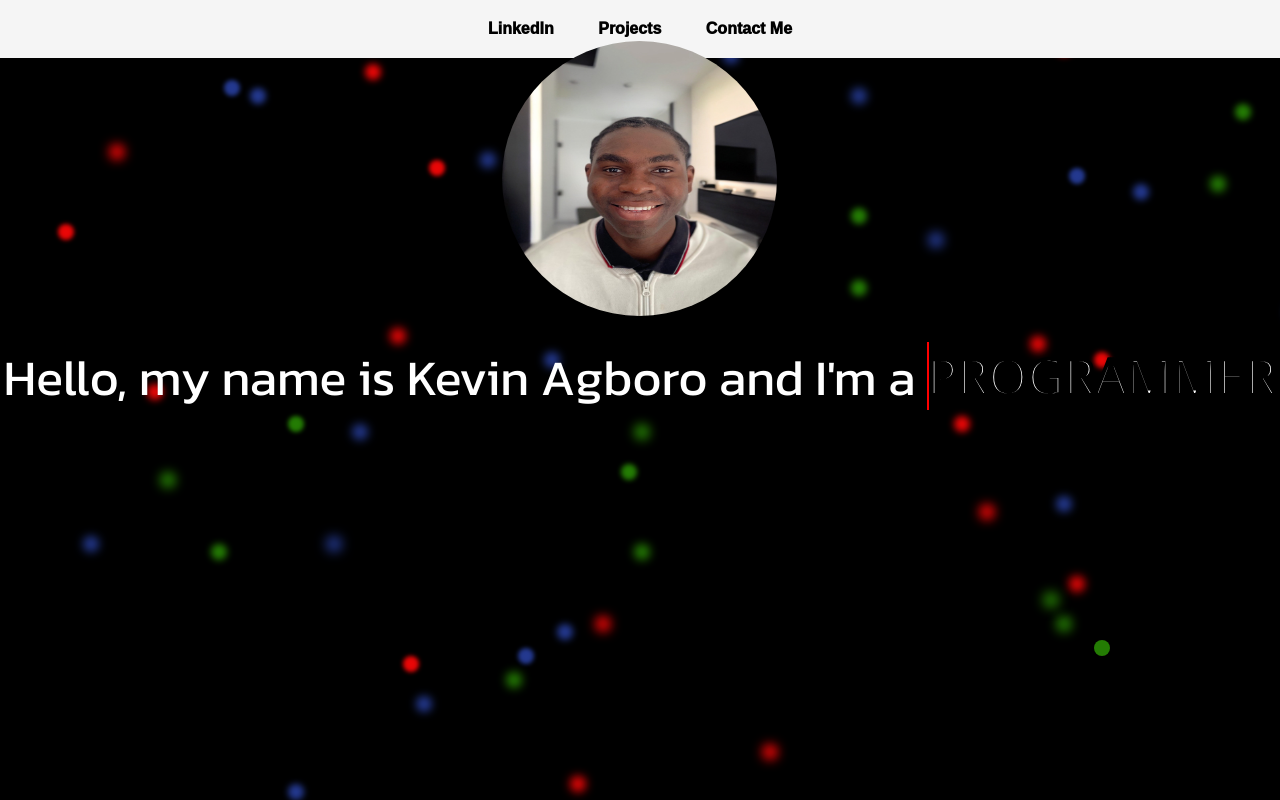
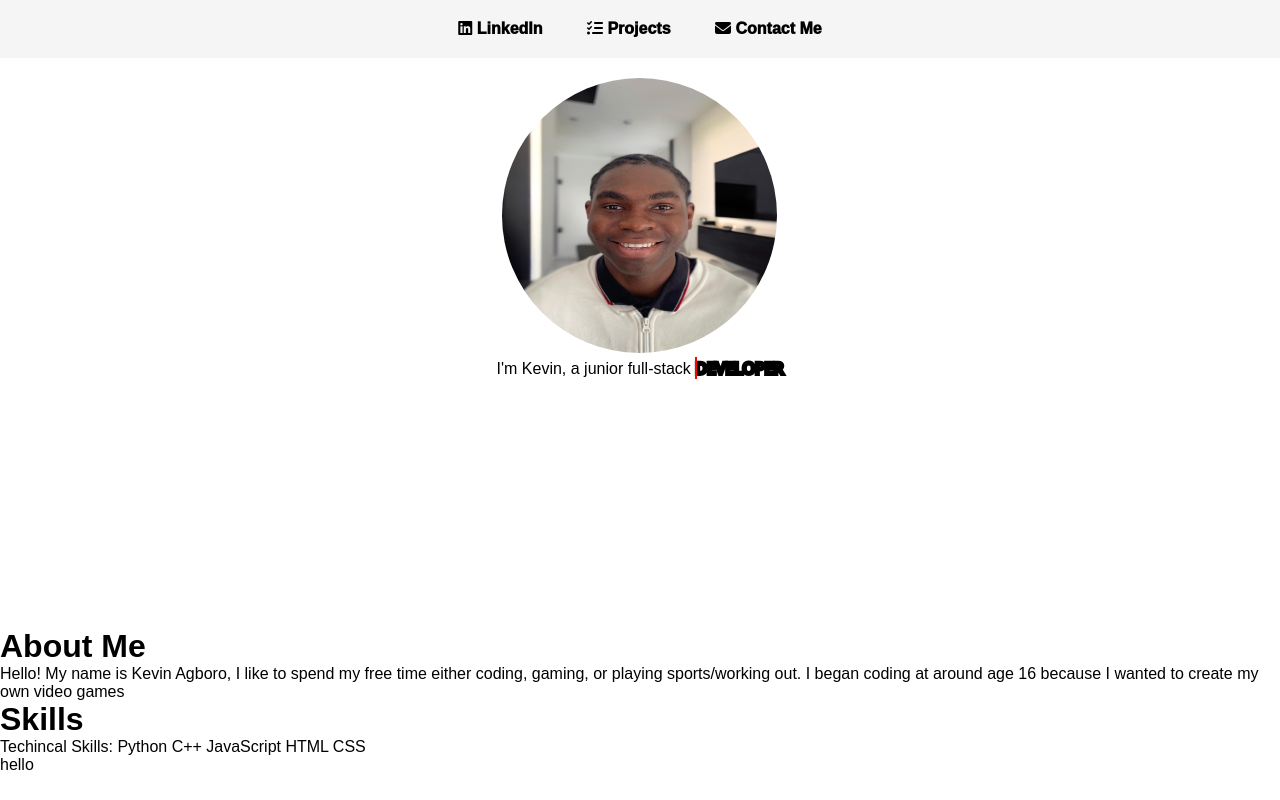
Before and after one commit to Kevin-Agboro/Personal-Website, a plain HTML site: page index.html in a window 1280 px wide. Drawn offline with Linux system fonts and the light colour scheme.

Commit message:
Update index.html

```diff
--- a/index.html
+++ b/index.html
@@ -7,26 +7,38 @@
     <title>Kevin Agboro</title>
     <link rel="preconnect" href="https://fonts.googleapis.com">
     <link rel="preconnect" href="https://fonts.gstatic.com" crossorigin>
-    <link href="https://fonts.googleapis.com/css2?family=Kanit:wght@400&display=swap" rel="stylesheet">
+    <link href="https://fonts.googleapis.com/css2?family=Poppins:ital,wght@0,100;0,200;0,300;0,400;0,500;0,600;0,700;0,800;0,900;1,100;1,200;1,300;1,400;1,500;1,600;1,700;1,800;1,900&display=swap" rel="stylesheet">
+    <script src="https://kit.fontawesome.com/a409759929.js" crossorigin="anonymous"></script>
 </head>
 <body>
     <header class="move-to-front">
         <nav>
             <ul>
-                <li><a href="https://www.linkedin.com/in/kevin-agboro/">LinkedIn</a></li>
-                <li><a href="Projects.html">Projects</a></li>
-                <li><a href="mailto:agborokevin@gmail.com">Contact Me</a></li>
+                <li><i class="fa-brands fa-linkedin"></i> <a href="https://www.linkedin.com/in/kevin-agboro/">LinkedIn</a></li>
+                <li> <i class="fa-solid fa-list-check"></i> <a href="Projects.html">Projects</a></li>
+                <li> <i class="fa-solid fa-envelope"></i> <a href="mailto:agborokevin@gmail.com">Contact Me</a></li>
             </ul>
         </nav>
     </header>
     <div class="container1">
         <div class="move-to-front">
             <img src="./images/headshot.JPEG" alt="Headshot of Myself" id="headshot" draggable="false">
-            <p class="kanit-regular">Hello, my name is Kevin Agboro and I'm a <span id="ani"data-text="Programmer">Programmer</span></p>
+            <p class="introduction">I'm Kevin, a junior full-stack <span id="ani"data-text="Developer">Developer</span></p>
         </div>
     </div>
-    <div class="background">
-        <span></span> <span></span>  <span></span>  <span></span>  <span></span> <span></span> <span></span> <span></span> <span></span>  <span></span>  <span></span>   <span></span>  <span></span>  <span></span>  <span></span>   <span></span>   <span></span>  <span></span> <span></span>  <span></span<span></span>  <span></span>  <span></span>  <span></span> <span></span> <span></span>  <span></span> <span></span> <span></span> <span></span> <span></span> <span></span>  <span></span>  <span></span>  <span></span> <span></span> <span></span> <span></span><span></span><span></span><span></span><span></span> <span></span> <span></span><span></span><span></span> <span></span><span></span><span></span> <span></span>
-     </div>
+
+    <div class="move-to-front" class="container2">
+        <h1 id="abt-me">
+            About Me
+        </h1>
+        <p id="abtme-para">Hello! My name is Kevin Agboro, I like to spend my free time either coding, gaming, or playing sports/working out. I began coding at around age 16 because I wanted to create my own video games </p>
+    </div>
+    <div class="move-to-front" class="container3">
+        <h1 id="skills">
+            Skills
+        </h1>
+        <p id="skills-para"> Techincal Skills: Python C++ JavaScript HTML CSS <br> hello</p>
+
+    </div>
 </body>
 </html>
```
